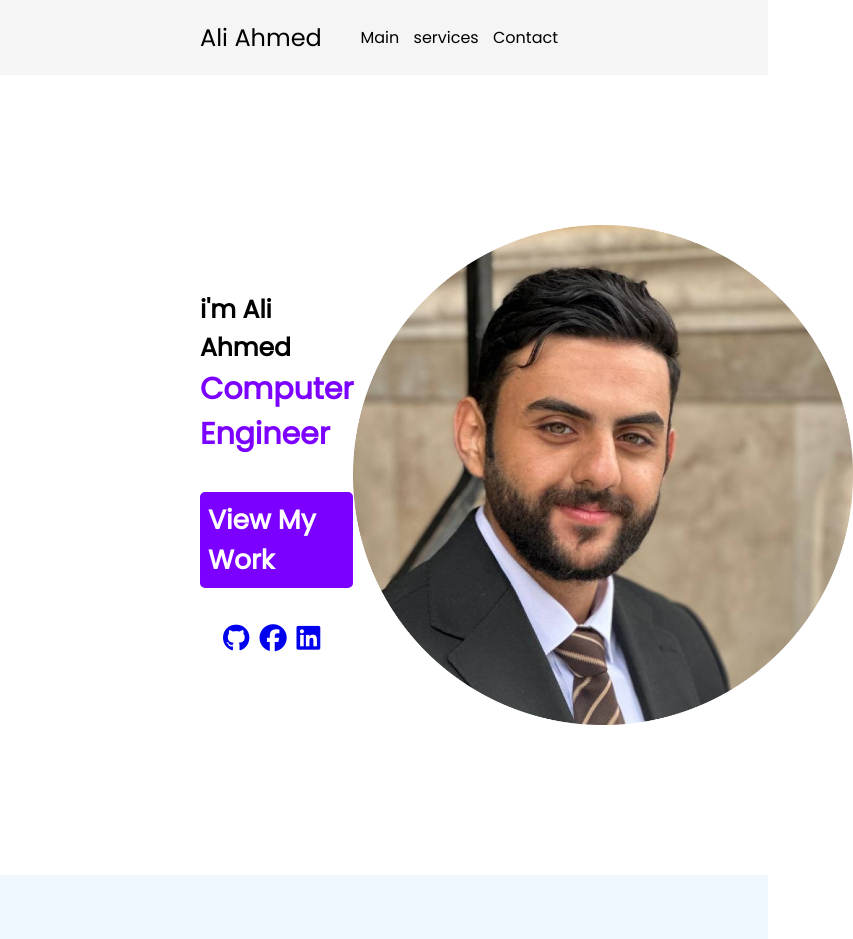
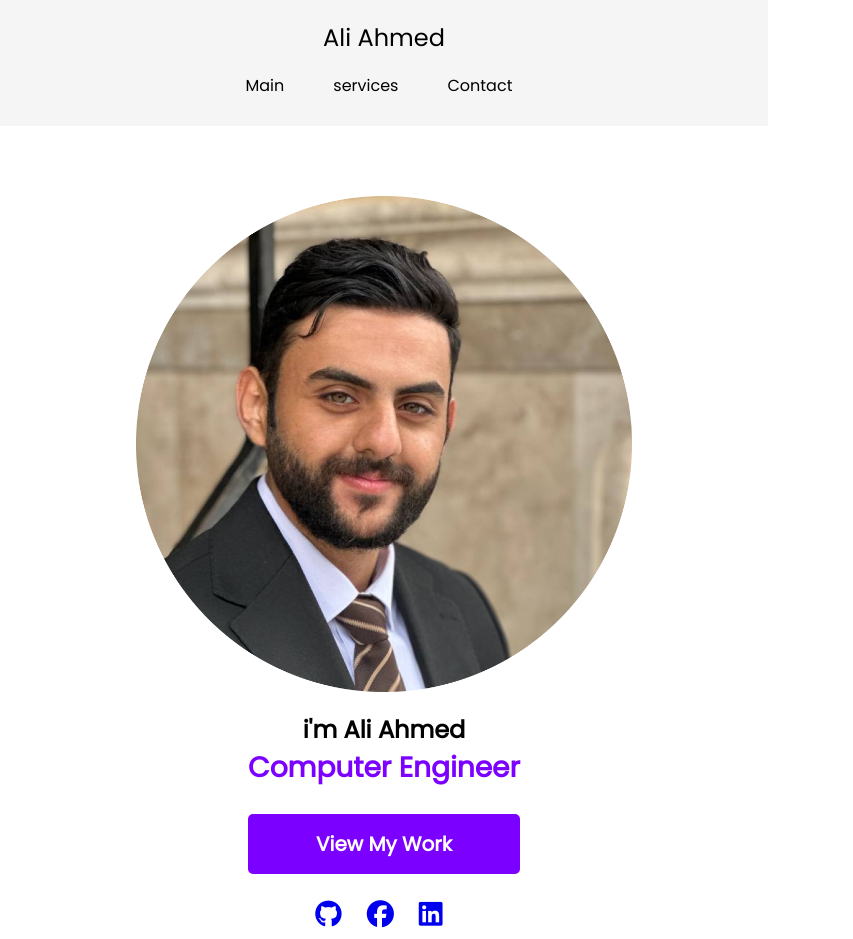
Before and after one commit to ali-saray/Second-project, a plain HTML site: page index.html in a window 768 px wide. Shown: the top 939 px of the page, 853 px wide, since content can reach past the window. Drawn offline with Linux system fonts and the light colour scheme.

Commit message:
Add files via upload

```diff
--- a/style.css
+++ b/style.css
@@ -271,3 +271,97 @@ section {
         font-size: 24px;
     }
 }
+/* ====== Tablet Fix: iPads & Samsung Tablets (600px–1024px) ====== */
+@media only screen and (min-width: 600px) and (max-width: 1024px) {
+    header {
+        padding: 20px 40px;
+        flex-direction: column;
+        align-items: center;
+    }
+
+    .logo {
+        font-size: 1.5rem;
+        margin-bottom: 10px;
+    }
+
+    .nav {
+        display: flex;
+        flex-direction: row;
+        flex-wrap: wrap;
+        justify-content: center;
+        gap: 15px;
+    }
+
+    .nav a {
+        font-size: 16px;
+        padding: 8px 12px;
+    }
+
+    section {
+        padding: 60px 40px;
+    }
+
+    .main {
+        flex-direction: column-reverse;
+        text-align: center;
+        padding: 50px 30px;
+    }
+
+    .main img {
+        width: 70%;
+        height: auto;
+        margin: 20px auto;
+    }
+
+    .main h2 {
+        font-size: 24px;
+    }
+
+    .main h3 {
+        font-size: 28px;
+    }
+
+    .main-btn {
+        font-size: 1.5rem;
+        padding: 12px 24px;
+        margin: 20px auto;
+    }
+
+    .social-icons {
+        justify-content: center;
+        gap: 15px;
+    }
+
+    .container {
+        flex-wrap: wrap;
+        justify-content: center;
+        gap: 20px;
+        padding: 0 20px;
+    }
+
+    .card {
+        width: 80%;
+        margin-bottom: 30px;
+        height: auto;
+    }
+
+    .email-phone {
+        flex-direction: column;
+        align-items: center;
+        padding: 0 30px;
+        text-align: center;
+        gap: 10px;
+    }
+
+    .so {
+        flex-wrap: wrap;
+        justify-content: center;
+        margin: 30px 20px;
+        gap: 20px;
+        font-size: 26px;
+    }
+
+    .title {
+        font-size: 28px;
+    }
+}
```
